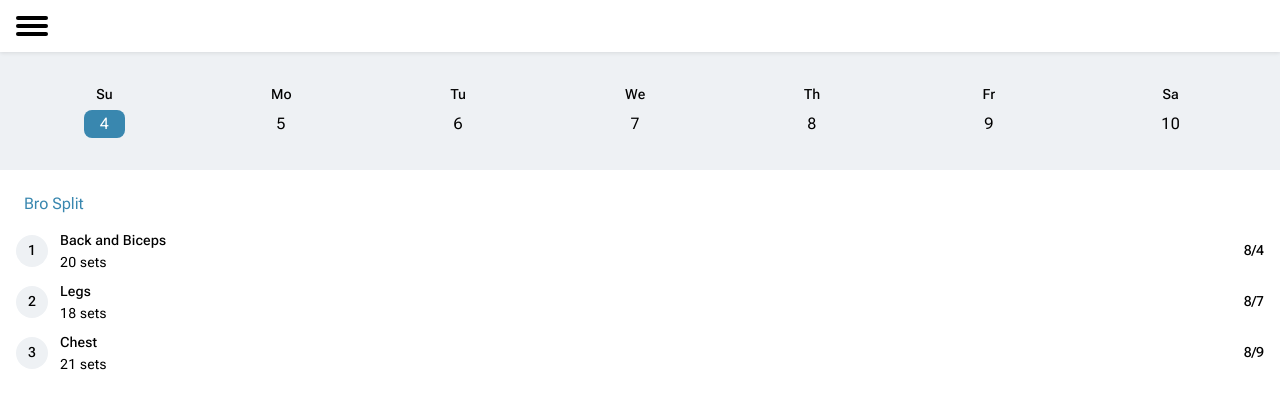
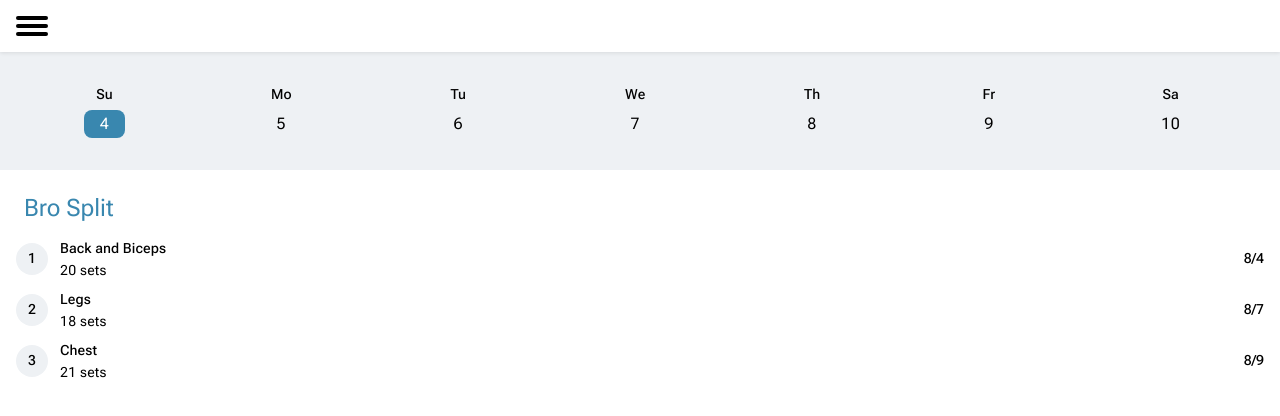
Before and after one commit to kkim1401/workout-poc, a Next.js app: page / in a window 1280 px wide. Shown: the top 416 px of the page. Built offline with nearby package versions, Linux system fonts and the light colour scheme.

Commit message:
remove composes

```diff
--- a/src/features/common/components/button/button.module.css
+++ b/src/features/common/components/button/button.module.css
@@ -10,7 +10,6 @@
   text-align: inherit;
 
   &.text {
-    composes: headline5 from global;
     color: var(--primaryDark);
     background-color: transparent;
     padding: 6px 8px;
--- a/src/features/common/components/button/button.tsx
+++ b/src/features/common/components/button/button.tsx
@@ -23,6 +23,7 @@ export default function Button({
         styles.container,
         variant === 'contained' && styles.contained,
         variant === 'raised' && styles.raised,
+        variant === 'text' && 'headline5',
         variant === 'text' && styles.text,
         className
       )}
```
